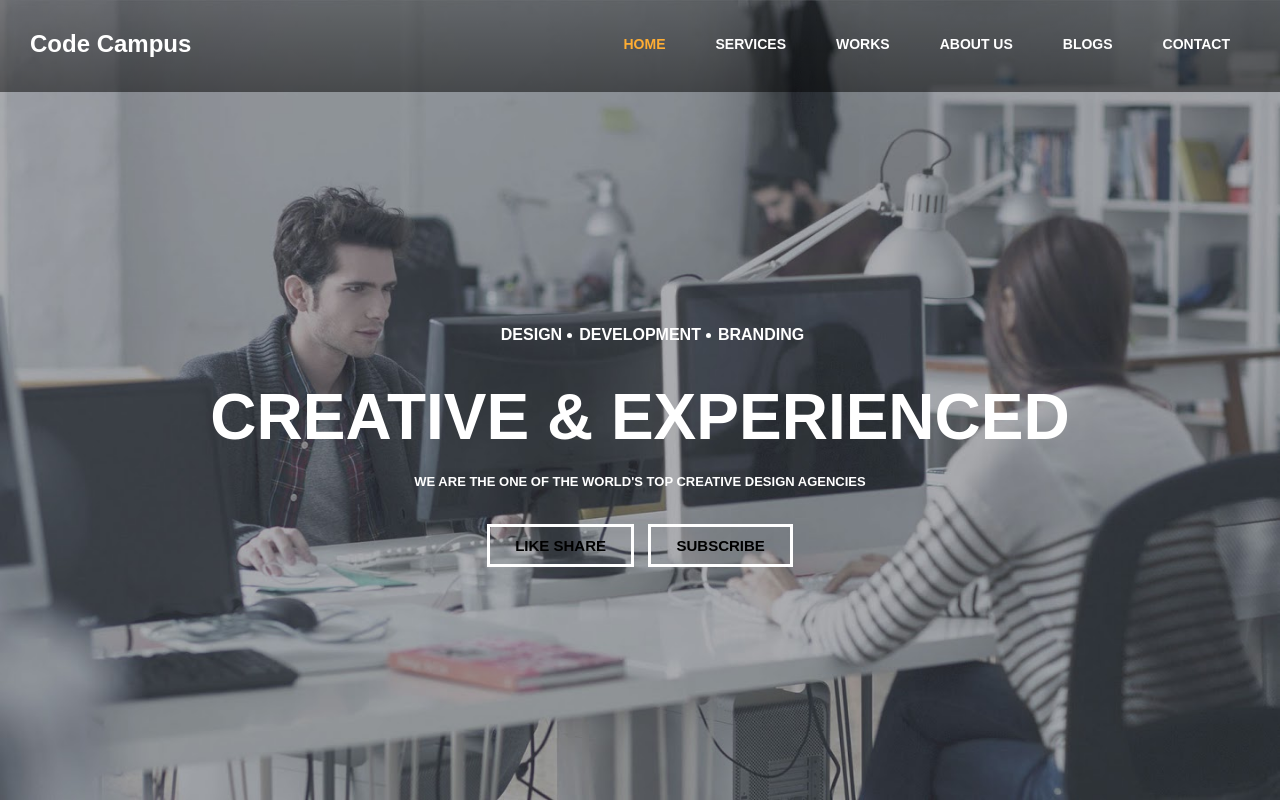
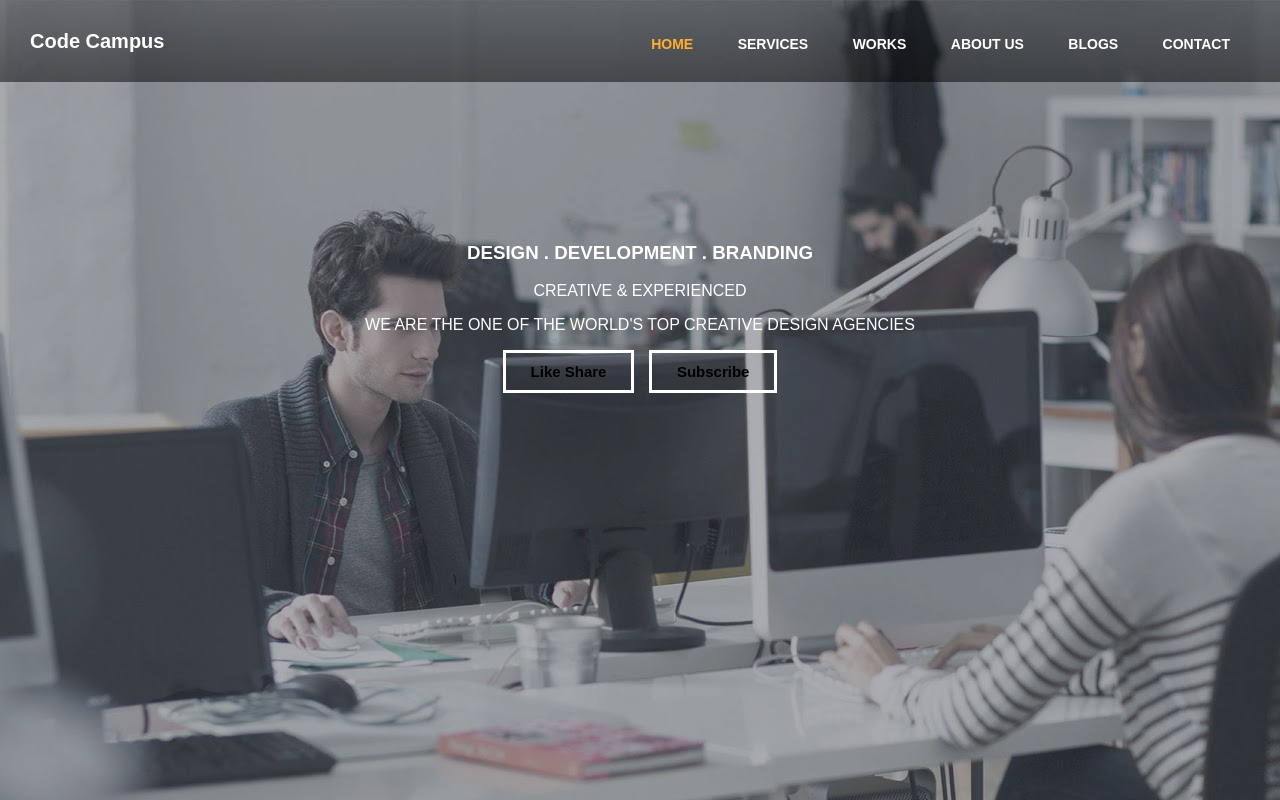
Before and after one commit to Uttam396/assignment1, a plain HTML site: page index.html in a window 1280 px wide. Drawn offline with Linux system fonts and the light colour scheme.

Commit message:
style changes

```diff
--- a/css/style.css
+++ b/css/style.css
@@ -1,36 +1,37 @@
-*{
-	box-sizing: border-box;
+ * {
+    box-sizing: border-box;
 }
 body{
-	background: url('../image/uttamdey-tt.jpg') no-repeat;
-	background-size: cover;
-	margin: 0px;
-    padding: 0px;
-	font-family: Arial, Helvetica, sans-serif;
+	background-image: url('../image/uttamdey-tt.jpg');
+	font-family: sans-serif;
+	background-repeat: no-repeat;
 }
 .navbar{
 	background: linear-gradient(rgba(0, 0, 0, 0.3), rgba(0, 0, 0, 0.5));
-	width:100%
+	width:100%;
+	position: fixed;
+    left: 0px;
+	top: 0px;
+	height: 82px;
 }
 
-.navbar-logo{
+.logo{
 	text-decoration: none;
     color: white;
-    font-size: 24px;
-    font-weight: 700;
+    font-size: 20px;
+    font-weight: 600;
     padding: 30px 30px;
-    display: inline-block;
+    /* display: inline-block; */
 }
 
-.navbar-menu{
+.nav-menu{
 	list-style-type: none;
-	display: inline-block;
 	float: right;
     margin-right: 30px;
 }
 
 .nav-links{
-	text-decoration: none;
+
     text-transform: uppercase;
     color: white;
     font-size: 14px;
@@ -47,81 +48,38 @@ body{
 	color:#ffad33;
 }
 
-.nav-brand{
-	width: 25%;
-    float: left;
+.nav-left{
+	width: 30%;
+	float: left;
+	margin-top: 30px;
 }
 
-.navbar-div{
-	width: 75%;
-	display: inline-block;
+.nav-right{
+	float:right;
 }
 
-.nav-item{
-    margin-left: 10px;
-    float: left;
-	display: inline;
+.nav-list{
+    display: inline;
+
 }
 
-.content-section{
+.content{
 	text-align: center;
     color: white;
     text-transform: uppercase;
 	padding-top: 17%;
 }
 
-.content-list-section{
-	display: inline-flex;
-}
 
-.content-list-item{
-	display: list-item;
-    margin-right: 5px;
-    list-style-position: inside;
-	font-weight: 700;
-}
-
-.content-list-item:nth-child(1){
-	list-style-type: none;
-}
-
-.content-list-item span{
-	margin-left: -10px;
-}
-
-.content-list-item::marker{
-	margin-left:5px;
-}
-
-.content-section p{
-    font-weight: 700;
-    margin: 20px;
-}
-
-.content-section p:nth-child(2){
-	font-size: 64px;
-}
-
-.content-section p:nth-child(3){
-	font-size: 13px;
-
-}
-.banner-button{
-	text-decoration: none;
-    color: black;
+.section-button{
+	color: black;
     padding: 10px 25px;
     margin: 0px 5px;
     font-size: 15px;
     border: 3px solid white;
 	font-weight: 700;
-	display: inline-block;
+	background-color: transparent;
 }
-.banner-button:hover{
+.section-button:hover{
 	background: white;
 }
-
-.banner-action-button{
-	margin: 10px;
-    padding: 5px;
-    display: inline-block;
-}
--- a/index.html
+++ b/index.html
@@ -9,49 +9,45 @@
 
 <header>
     <nav class="navbar">
-        <div class="nav-brand">
-			<a class="navbar-logo" href="index.html">Code Campus</a>
+        <div class="nav-left">
+			<a class="logo" href="index.html">Code Campus</a>
 		</div>
 
-        <div class="navbar-div">
-            <ul class="navbar-menu">
-                <li class="nav-item">
-                    <a class="nav-links current" href="#home">Home</a>
+        <div class="nav-right">
+            <ul class="nav-menu">
+                <li class="nav-list">
+                    <a class="nav-links current">Home</a>
                 </li>
-                <li class="nav-item">
-                    <a class="nav-links" href="#services">Services</a>
+                <li class="nav-list">
+                    <a class="nav-links">Services</a>
                 </li>
-                <li class="nav-item">
-                    <a class="nav-links" href="#works">Works</a>
+                <li class="nav-list">
+                    <a class="nav-links">Works</a>
                 </li>
-                <li class="nav-item">
-                    <a class="nav-links" href="#aboutus">About Us</a>
+                <li class="nav-list">
+                    <a class="nav-links">About Us</a>
                 </li>
-                <li class="nav-item">
-                    <a class="nav-links" href="#blogs">Blogs</a>
+                <li class="nav-list">
+                    <a class="nav-links">Blogs</a>
                 </li>
 
-                <li class="nav-item">
-                    <a class="nav-links" href="#contact">Contact</a>
+                <li class="nav-list">
+                    <a class="nav-links">Contact</a>
                 </li>
             </ul>
         </div>
     </nav>
 </header>
 
-<section class="content-section">
+<section class="content">
 
-		<ul class="content-list-section">
-			<li class="content-list-item"><span>Design</span></li>
-			<li class="content-list-item"><span>Development</span></li>
-			<li class="content-list-item"><span>Branding</span></li>
-		</ul>
+		<h3>DESIGN . DEVELOPMENT . BRANDING</h3>
 		<p>Creative&nbsp;&&nbsp;Experienced</p>
 		<p>We are the one of the world's top creative design agencies</p>
-		<div class="banner-action-button">
-			<a class="banner-button" href="like.html">Like Share</a>
-			<a class="banner-button" href="subscribe.html">Subscribe</a>
-		</div>
+
+		<button class="section-button">Like Share</button>
+		<button class="section-button">Subscribe</button>
+
 
 </section>
 
```
